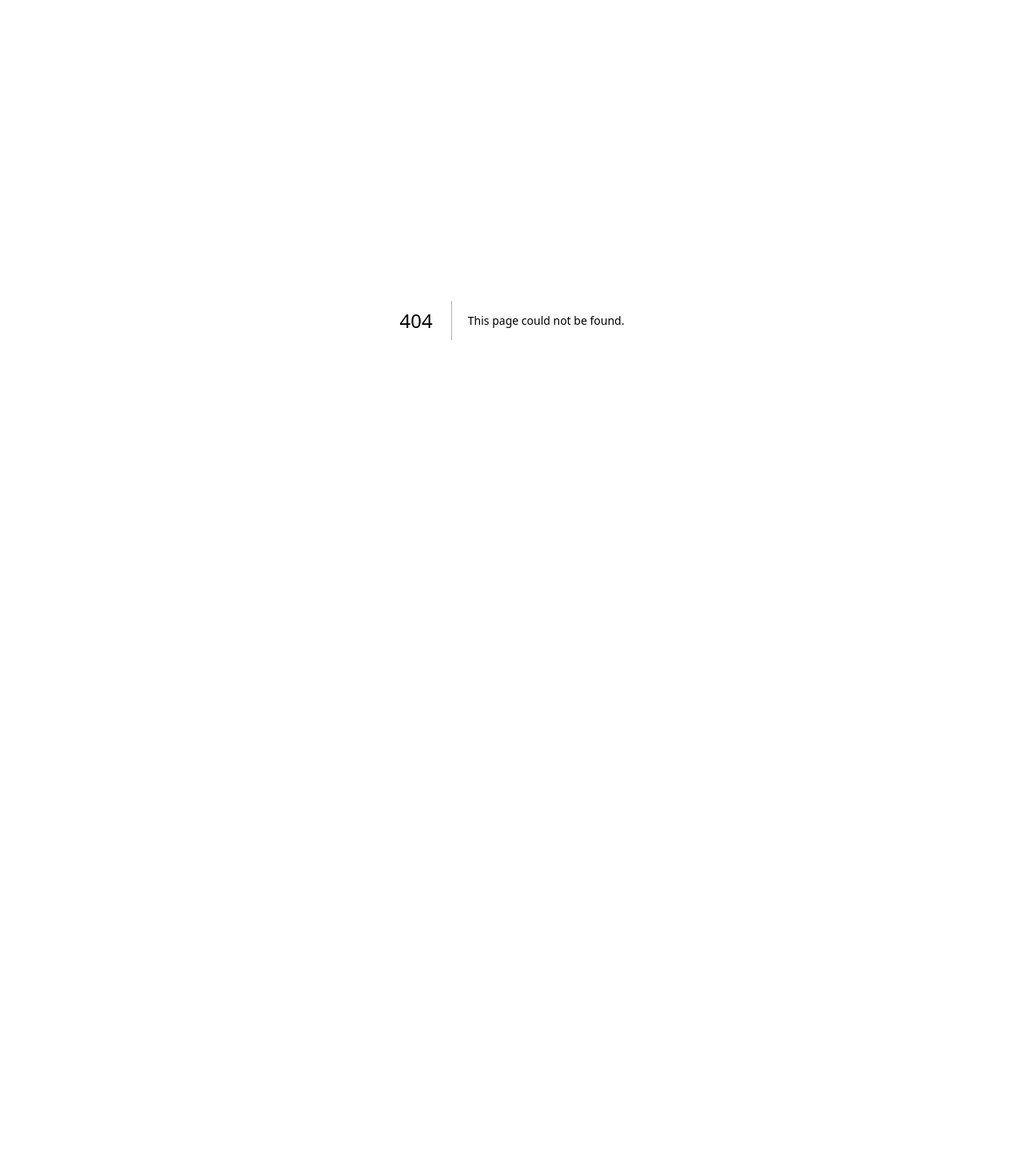
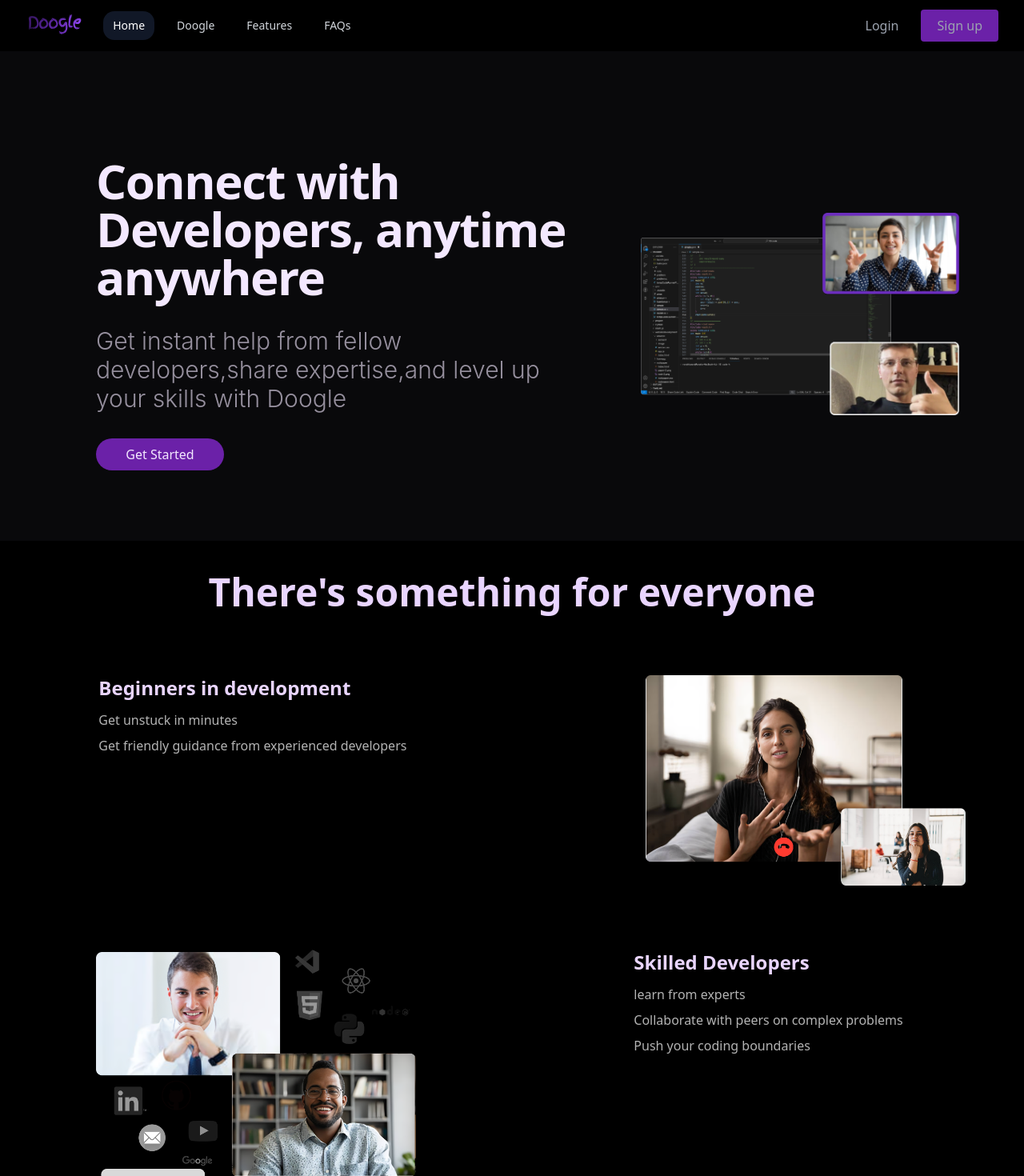
Before and after one commit to SurajjBhardwaj/Doogle, a Next.js app: page /landingpage in a window 1280 px wide. Before the commit this address had no page. Shown: the top 1470 px of the page at 80% size. Before the commit the page ends 800 px from the top, so only its background shows below. Built offline with nearby package versions, Linux system fonts and the light colour scheme.

Commit message:
landing page added

```diff
--- /dev/null
+++ b/pages/landingpage.jsx
@@ -0,0 +1,34 @@
+import React from 'react'
+import Beginner from '@/sections/Beginner'
+import Expert from '@/sections/Expert'
+import Attraction from '@/sections/Attraction'
+import FAQ from '@/sections/FAQ'
+import Feature from '@/sections/Feature'
+import Footer from '@/sections/Footer'
+import Hero from '@/sections/Hero'
+
+import Intermediate from '@/sections/Intermediate'
+
+import Navbar from '@/sections/component/Navbar'
+
+import CTA from '@/sections/cta'
+
+
+const landingpage = () => {
+  return (
+    <>
+       <Navbar />
+      <Hero />
+      <Beginner />
+      <Intermediate />
+      <Expert />
+      <Attraction />
+      <Feature />
+      <FAQ />
+      <CTA />
+      <Footer />
+    </>
+  )
+}
+
+export default landingpage
--- a/sections/profile/Home.js
+++ b/sections/profile/Home.js
@@ -63,7 +63,12 @@ const Home = () => {
                 <Button variant="outline" className="rounded-xl ">
                   <Link href="/profile">View Profile</Link>
                 </Button>
-                <Button className="rounded-xl ">Sign Out</Button>
+                <Button className="rounded-xl ">
+                <Link href='/landingpage'>
+                Sign Out
+                </Link>
+
+                </Button>
               </div>
             </HoverCardContent>
           </HoverCard>
```
Also changed, not shown: pages/index.js (+5 -29 lines).
